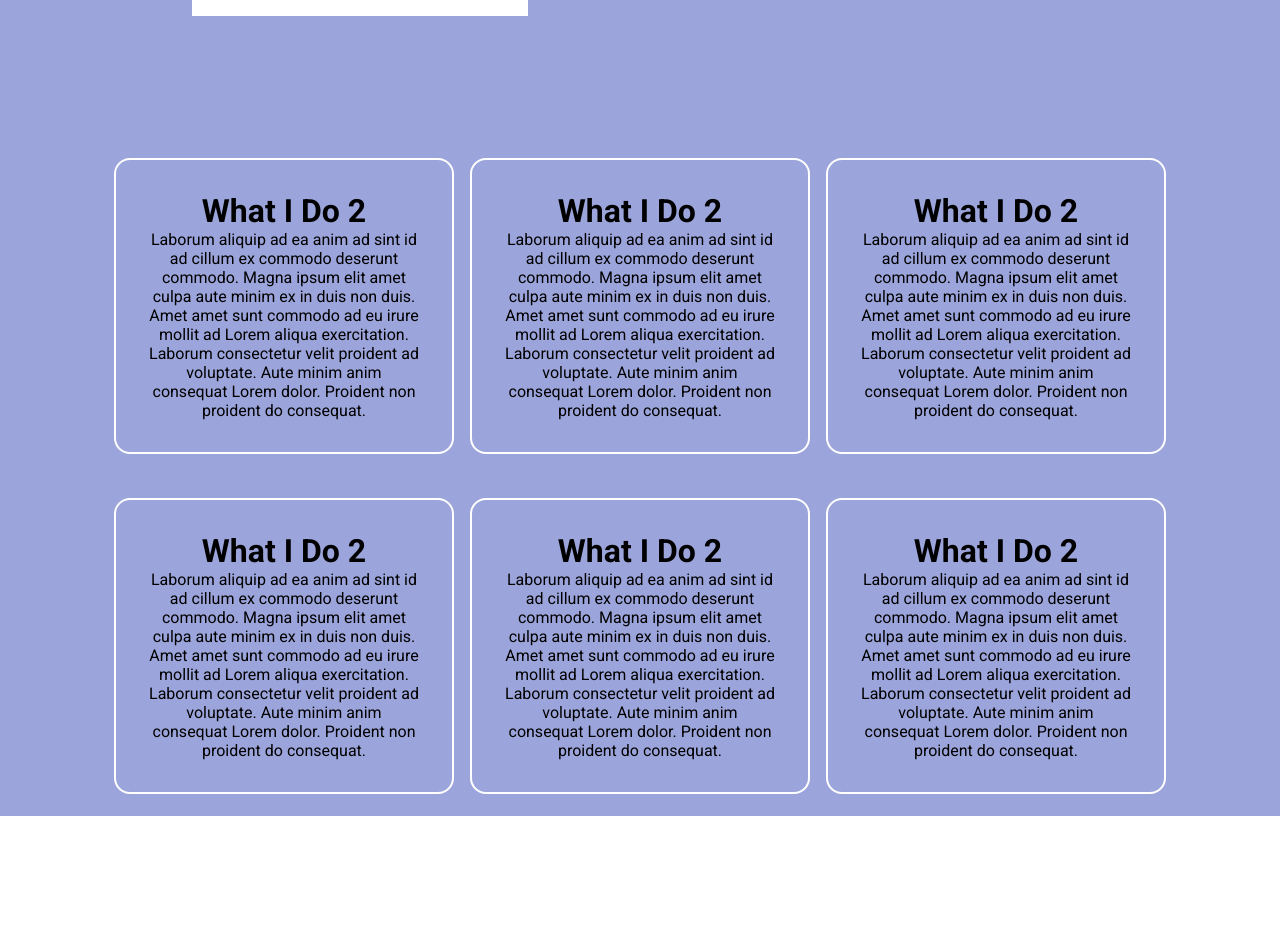
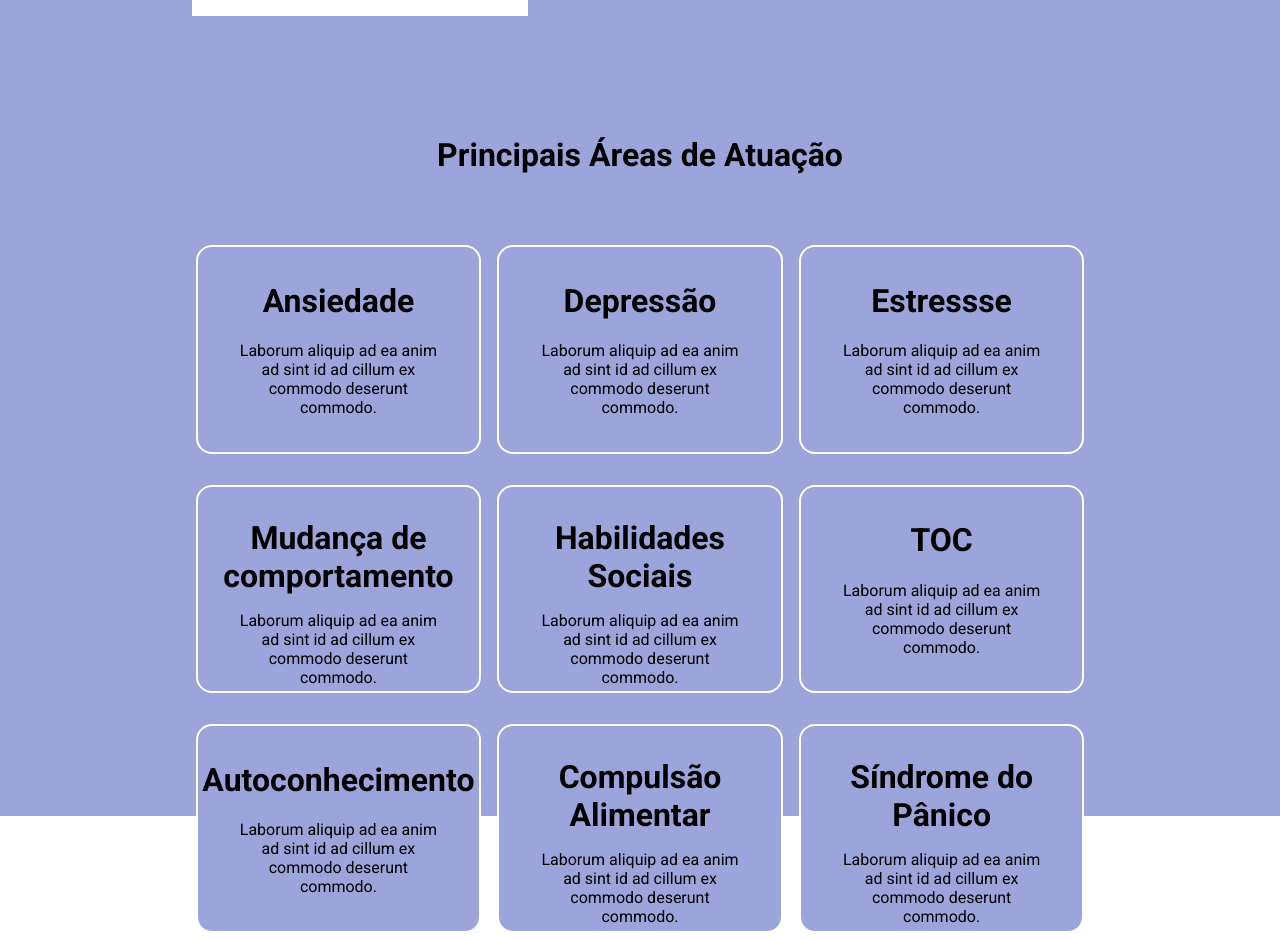
Before and after one commit to natharaujos/psicologist-landing-page, a React (Vite) app: page / in a window 1280 px wide. Shown: the part 1440-2380 px from the top of the page. Before the commit the page ends 2256 px from the top, so only its background shows below. Built offline with nearby package versions, Linux system fonts and the light colour scheme; the HTML template or start-up script is replaced by a standard one.

Commit message:
feat: detail adjustments on whatIDo section

```diff
--- a/src/sections/WhatIdo/WhatIdo.tsx
+++ b/src/sections/WhatIdo/WhatIdo.tsx
@@ -1,6 +1,7 @@
 import { Box } from "@mui/material";
 import { LIGHT_BLUE } from "../../shared/constants/Colors";
 import Card from "./components/Card";
+import Title from "../../shared/styles/Title";
 
 function WhatIDo() {
   return (
@@ -16,17 +17,29 @@ function WhatIDo() {
         height={"100%"}
         display={"flex"}
         padding={"0 6rem"}
-        flexWrap={"wrap"}
+        flexDirection={"column"}
         alignItems={"center"}
-        justifyContent={"center"}
-        columnGap={"1rem"}
+        rowGap={"4rem"}
       >
-        <Card />
-        <Card />
-        <Card />
-        <Card />
-        <Card />
-        <Card />
+        <Title>Principais Áreas de Atuação</Title>
+        <Box
+          display={"flex"}
+          flexWrap={"wrap"}
+          alignItems={"center"}
+          justifyContent={"center"}
+          rowGap={"1rem"}
+          columnGap={"1rem"}
+        >
+          <Card title="Ansiedade" />
+          <Card title="Depressão" />
+          <Card title="Estressse" />
+          <Card title="Mudança de comportamento" />
+          <Card title="Habilidades Sociais" />
+          <Card title="TOC" />
+          <Card title="Autoconhecimento" />
+          <Card title="Compulsão Alimentar" />
+          <Card title="Síndrome do Pânico" />
+        </Box>
       </Box>
     </Box>
   );
--- a/src/sections/WhatIdo/components/Card.tsx
+++ b/src/sections/WhatIdo/components/Card.tsx
@@ -3,24 +3,30 @@ import Title from "../../../shared/styles/Title";
 import Paragraph from "../../../shared/styles/Paragraph";
 import { LIGHT_BLUE } from "../../../shared/constants/Colors";
 
-function Card() {
+interface CardProps {
+  title: string;
+}
+
+function Card({ title }: CardProps) {
   return (
     <Box
-      height={"auto"}
-      width={"25%"}
+      height={"20%"}
+      width={"20%"}
       bgcolor={LIGHT_BLUE}
       padding={"2rem"}
       borderRadius={"1rem"}
       border={"2px solid"}
       borderColor={"white"}
+      display={"flex"}
+      alignItems={"center"}
+      justifyContent={"center"}
+      flexWrap={"wrap"}
+      rowGap={"1rem"}
     >
-      <Title style={{ textAlign: "center" }}>What I Do 2</Title>
+      <Title style={{ textAlign: "center" }}>{title}</Title>
       <Paragraph style={{ textAlign: "center" }}>
         Laborum aliquip ad ea anim ad sint id ad cillum ex commodo deserunt
-        commodo. Magna ipsum elit amet culpa aute minim ex in duis non duis.
-        Amet amet sunt commodo ad eu irure mollit ad Lorem aliqua exercitation.
-        Laborum consectetur velit proident ad voluptate. Aute minim anim
-        consequat Lorem dolor. Proident non proident do consequat.
+        commodo.
       </Paragraph>
     </Box>
   );
```
